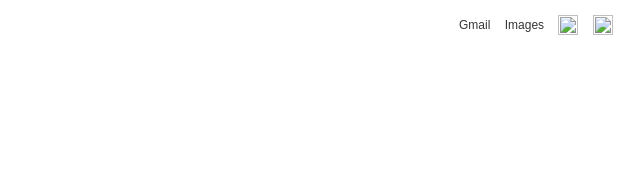
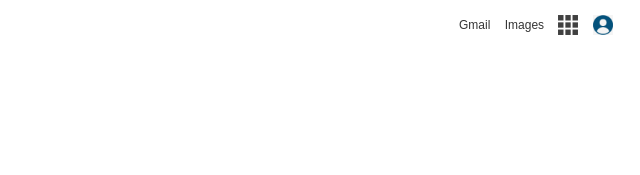
Before and after one commit to leonardorleon/google-homepage, a plain HTML site: page index.html in a window 1280 px wide. Shown: the top 175 px of the page, 640-1280 px from the left. Drawn offline with Linux system fonts and the light colour scheme; the site is published under a folder, as on GitHub Pages, so addresses that start at the root find nothing.

Commit message:
organized files

```diff
--- a/index.html
+++ b/index.html
@@ -15,8 +15,8 @@
             <ul>
                 <li><a href="#Gmail">Gmail</a></li>
                 <li><a href="#images">Images</a></li>
-                <li><img src="/apps-logo.png" height="20" width="20"></li>
-                <li><img src="/user-icon.png" height="20" width="20"></li>
+                <li><img src="images/apps-logo.png" height="20" width="20"></li>
+                <li><img src="images/user-icon.png" height="20" width="20"></li>
             </ul>
         </nav>
     </header>
@@ -27,7 +27,7 @@
                     class="logo">
             </div>
             <div class="search-bar-container">
-                <img id="search-logo" src="magnifying-glass.png" height="20" width="20">
+                <img id="search-logo" src="images/magnifying-glass.png" height="20" width="20">
                 <input class="search-bar">
             </div>
         </div>
```
Also changed, not shown: images/apps-logo.png (renamed from apps-logo.png), images/magnifying-glass.png (renamed from magnifying-glass.png), images/user-icon.png (renamed from user-icon.png).
